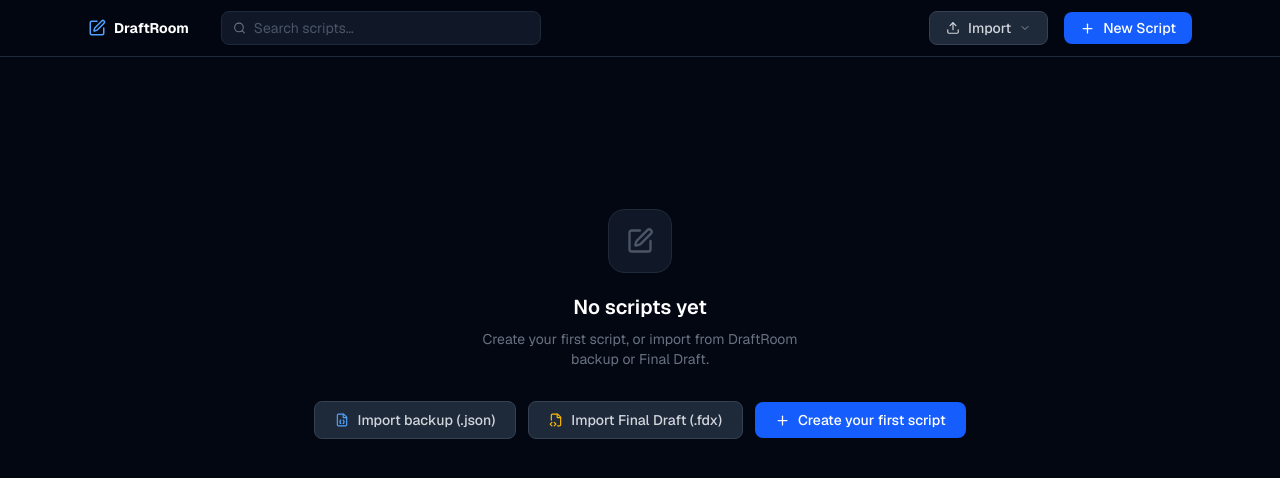
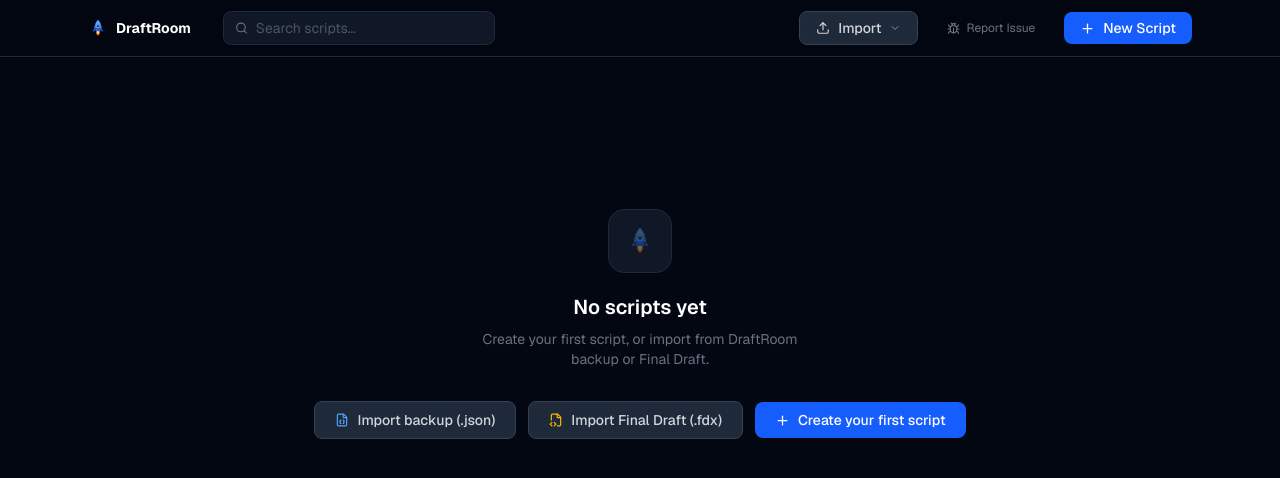
Before and after one commit to anaysarkar7/draftroom, a Next.js app: page /dashboard in a window 1280 px wide. Shown: the top 478 px of the page. Built offline with nearby package versions, Linux system fonts and the light colour scheme.

Commit message:
README, logo, landing page  update

```diff
--- a/src/app/dashboard/page.tsx
+++ b/src/app/dashboard/page.tsx
@@ -4,7 +4,7 @@ import { useState, useRef, useCallback } from 'react';
 import Link from 'next/link';
 import { useRouter } from 'next/navigation';
 import {
-  Plus, PenSquare, Search, Upload, AlertCircle,
+  Plus, Search, Upload, AlertCircle,
   ChevronDown, FileJson, FileCode2,
 } from 'lucide-react';
 import { useScriptStore } from '@/store/scriptStore';
@@ -14,6 +14,8 @@ import { parseImportedJSON } from '@/lib/script-io';
 import { parseFdx } from '@/lib/fdx-import';
 import type { ScriptFormat } from '@/types/screenplay';
 import { cn } from '@/lib/utils';
+import { ReportIssueButton } from '@/components/ReportIssueButton';
+import Image from 'next/image';
 
 export default function DashboardPage() {
   const router = useRouter();
@@ -138,7 +140,7 @@ export default function DashboardPage() {
       <header className="border-b border-gray-800 bg-gray-950/80 backdrop-blur-md sticky top-0 z-10">
         <div className="max-w-6xl mx-auto px-6 h-14 flex items-center gap-4">
           <Link href="/" className="flex items-center gap-2 mr-4">
-            <PenSquare size={18} className="text-blue-400" />
+            <Image src="/logo.svg" alt="DraftRoom" width={20} height={20} />
             <span className="font-bold text-white text-sm">DraftRoom</span>
           </Link>
 
@@ -210,6 +212,8 @@ export default function DashboardPage() {
             )}
           </div>
 
+          <ReportIssueButton variant="full" />
+
           {/* New Script */}
           <button
             onClick={() => setShowModal(true)}
@@ -243,7 +247,7 @@ export default function DashboardPage() {
           /* Empty state */
           <div className="flex flex-col items-center justify-center py-28 text-center">
             <div className="w-16 h-16 rounded-2xl bg-gray-900 border border-gray-800 flex items-center justify-center mb-5">
-              <PenSquare size={28} className="text-gray-600" />
+              <Image src="/logo.svg" alt="DraftRoom" width={32} height={32} className="opacity-40" />
             </div>
             <h2 className="text-xl font-semibold text-white mb-2">No scripts yet</h2>
             <p className="text-gray-500 text-sm mb-8 max-w-xs">
--- a/src/app/layout.tsx
+++ b/src/app/layout.tsx
@@ -22,6 +22,11 @@ export const metadata: Metadata = {
   title: "DraftRoom — The Screenwriter's Studio",
   description:
     "A focused, industry-standard scriptwriting tool for screenwriters, TV writers, and playwrights.",
+  icons: {
+    icon: "/logo.svg",
+    shortcut: "/logo.svg",
+    apple: "/logo.svg",
+  },
 };
 
 export default function RootLayout({
--- a/src/app/page.tsx
+++ b/src/app/page.tsx
@@ -1,6 +1,6 @@
 import Link from "next/link";
+import Image from "next/image";
 import {
-  PenSquare,
   Film,
   Tv,
   Theater,
@@ -190,7 +190,7 @@ export default function LandingPage() {
       <nav className="border-b border-gray-800/60 bg-gray-950/90 backdrop-blur-md sticky top-0 z-10">
         <div className="max-w-6xl mx-auto px-6 h-14 flex items-center gap-6">
           <div className="flex items-center gap-2">
-            <PenSquare size={18} className="text-blue-400" />
+            <Image src="/logo.svg" alt="DraftRoom" width={22} height={22} />
             <span className="font-bold text-white">DraftRoom</span>
           </div>
 
@@ -203,7 +203,7 @@ export default function LandingPage() {
 
           <div className="flex items-center gap-3">
             <a
-              href="https://github.com"
+              href="https://github.com/anaysarkar7/draftroom"
               target="_blank"
               rel="noopener noreferrer"
               className="hidden sm:flex items-center gap-1.5 text-xs text-gray-400 hover:text-white transition-colors px-3 py-1.5 rounded-lg border border-gray-800 hover:border-gray-700 bg-gray-900"
@@ -253,7 +253,7 @@ export default function LandingPage() {
             <ArrowRight size={16} />
           </Link>
           <a
-            href="https://github.com"
+            href="https://github.com/anaysarkar7/draftroom"
             target="_blank"
             rel="noopener noreferrer"
             className="inline-flex items-center justify-center gap-2 border border-gray-700 hover:border-gray-600 text-gray-300 hover:text-white font-medium px-8 py-3.5 rounded-xl text-sm transition-colors bg-gray-900"
@@ -483,7 +483,7 @@ export default function LandingPage() {
 
             <div className="flex flex-col sm:flex-row gap-3 justify-center">
               <a
-                href="https://github.com"
+                href="https://github.com/anaysarkar7/draftroom"
                 target="_blank"
                 rel="noopener noreferrer"
                 className="inline-flex items-center justify-center gap-2 bg-white/10 hover:bg-white/15 border border-white/10 text-white font-medium px-7 py-3 rounded-xl text-sm transition-all"
@@ -562,12 +562,12 @@ export default function LandingPage() {
         <div className="max-w-6xl mx-auto px-6">
           <div className="flex flex-col sm:flex-row items-center justify-between gap-4 mb-6">
             <div className="flex items-center gap-2">
-              <PenSquare size={14} className="text-blue-400" />
+              <Image src="/logo.svg" alt="DraftRoom" width={16} height={16} />
               <span className="font-bold text-white text-sm">DraftRoom</span>
               <span className="text-gray-600 text-xs ml-1">— The screenwriter&apos;s studio</span>
             </div>
             <div className="flex items-center gap-4">
-              <a href="https://github.com" target="_blank" rel="noopener noreferrer"
+              <a href="https://github.com/anaysarkar7/draftroom" target="_blank" rel="noopener noreferrer"
                 className="flex items-center gap-1.5 text-xs text-gray-600 hover:text-gray-400 transition-colors">
                 <GithubIcon size={12} /> GitHub
               </a>
--- /dev/null
+++ b/src/components/ReportIssueButton.tsx
@@ -0,0 +1,64 @@
+'use client';
+
+import { Bug } from 'lucide-react';
+import { cn } from '@/lib/utils';
+
+const REPO = 'https://github.com/anaysarkar7/draftroom';
+
+const ISSUE_BODY = encodeURIComponent(
+`## Describe the issue
+<!-- A clear and concise description of what the bug is -->
+
+
+## Steps to reproduce
+1. Go to '...'
+2. Click on '...'
+3. See error
+
+## Expected behaviour
+<!-- What did you expect to happen? -->
+
+
+## Actual behaviour
+<!-- What actually happened? -->
+
+
+## Screenshots / recordings
+<!-- If applicable, add screenshots or a screen recording to help explain your problem -->
+
+
+## Environment
+- OS:
+- Browser:
+- DraftRoom version: latest
+
+---
+*Reported via DraftRoom in-app feedback*`
+);
+
+const ISSUE_URL = `${REPO}/issues/new?labels=bug&title=Bug%3A+&body=${ISSUE_BODY}`;
+
+interface ReportIssueButtonProps {
+  variant?: 'icon' | 'full';   // icon = icon-only, full = icon + label
+  className?: string;
+}
+
+export function ReportIssueButton({ variant = 'full', className }: ReportIssueButtonProps) {
+  return (
+    <a
+      href={ISSUE_URL}
+      target="_blank"
+      rel="noopener noreferrer"
+      title="Report an issue on GitHub"
+      className={cn(
+        'flex items-center gap-1.5 text-gray-500 hover:text-red-400 transition-colors',
+        variant === 'full' && 'text-xs px-3 py-1.5 rounded-lg hover:bg-gray-800 border border-transparent hover:border-gray-700',
+        variant === 'icon' && 'p-1.5 rounded-lg hover:bg-gray-800',
+        className
+      )}
+    >
+      <Bug size={variant === 'icon' ? 15 : 13} />
+      {variant === 'full' && <span>Report Issue</span>}
+    </a>
+  );
+}
--- a/src/components/editor/EditorToolbar.tsx
+++ b/src/components/editor/EditorToolbar.tsx
@@ -2,6 +2,7 @@
 
 import { useCallback, useState, useEffect } from 'react';
 import Link from 'next/link';
+import { ReportIssueButton } from '@/components/ReportIssueButton';
 import {
   ChevronDown,
   Download,
@@ -472,6 +473,9 @@ export function EditorToolbar({
         <span className="hidden sm:inline">Find</span>
       </button>
 
+      {/* ── Report Issue ──────────────────────────────────────────── */}
+      <ReportIssueButton variant="icon" />
+
       {/* ── Export dropdown ───────────────────────────────────────── */}
       <div className="relative">
         <button
```
Also changed, not shown: public/logo.svg (added), 1 other file (tests, documents, lock files or other folders).
